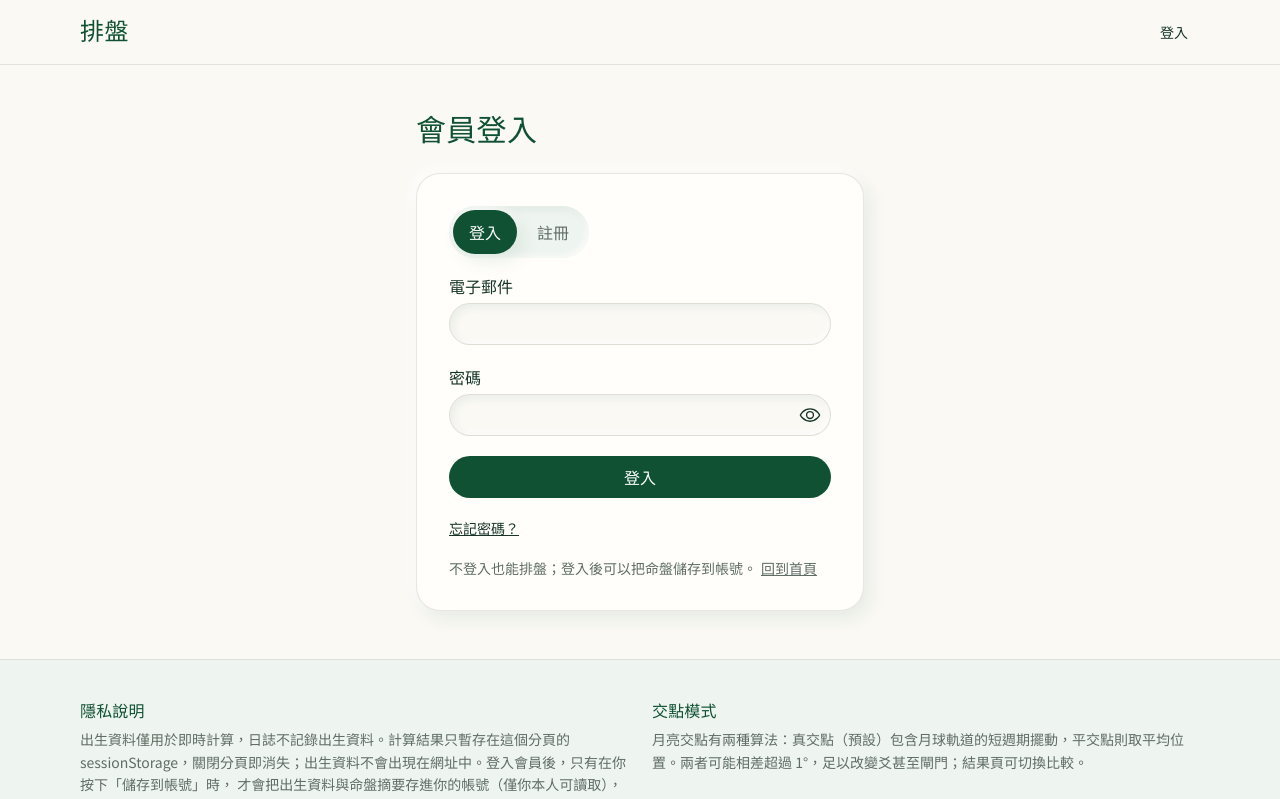
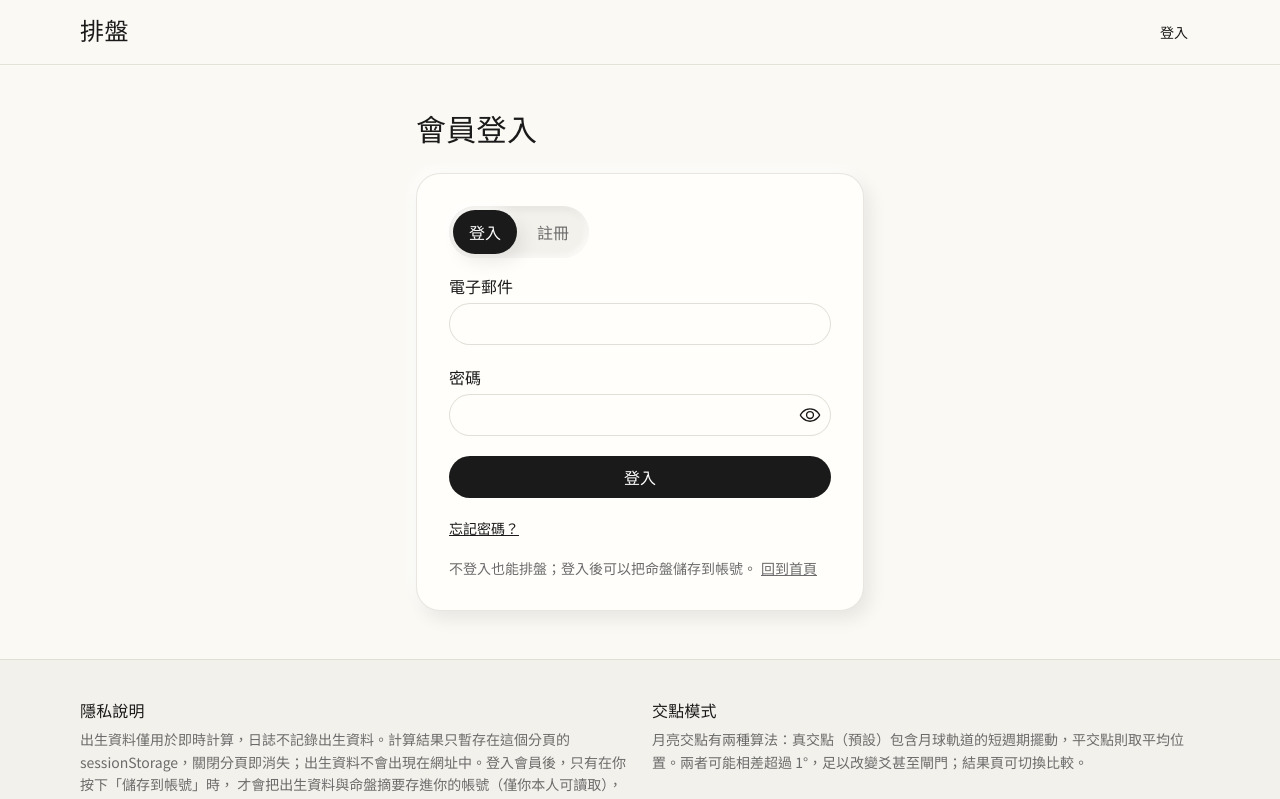
Before and after one commit to nikitaplanet/seeMyself, a Next.js app: page /login in a window 1280 px wide. Shown: the top 799 px of the page. Built offline with nearby package versions, Linux system fonts and the light colour scheme; no server answers.

Commit message:
[style] 樣式調整

```diff
--- a/src/app/globals.css
+++ b/src/app/globals.css
@@ -4,38 +4,34 @@
 
 /*
  * Calm / System — softer digital space.
- * Palette: Forest · Mint · Ivory · Stone. Light is the only theme.
+ * Palette: Ink · Mint · Ivory · Stone. Light is the only theme.
  */
 :root {
     color-scheme: light;
 
-  --forest: #0f5132;
+    --ink: #1a1a1a;
     --mint: #b7d9c1;
     --ivory: #faf9f4;
     --stone: #d6d3c8;
 
     /* app */
     --app-bg: var(--ivory);
-  --app-fg: #163528;
-  --app-muted: #5f6d65;
+    --app-fg: var(--ink);
+    --app-muted: #6b6b6b;
     --app-border: var(--stone);
     --app-surface: #fffefb;
-  --app-surface-2: #eef4ef;
-  --app-accent: var(--forest);
+    --app-surface-2: #f3f1eb;
+    --app-accent: var(--ink);
     --app-accent-fg: #ffffff;
     --app-danger: #9b2c2c;
     --app-warning: #8a5a00;
-  --app-focus: var(--forest);
+    --app-focus: var(--ink);
     --app-mint: var(--mint);
 
     --radius-card: 1.5rem;
     --radius-control: 9999px;
-  --shadow-soft:
-    6px 8px 18px rgb(15 81 50 / 0.08),
-    -4px -4px 14px rgb(255 255 255 / 0.85);
-  --shadow-inset:
-    inset 3px 3px 8px rgb(15 81 50 / 0.07),
-    inset -2px -2px 6px rgb(255 255 255 / 0.9);
+    --shadow-soft: 6px 8px 18px rgb(0 0 0 / 0.08), -4px -4px 14px rgb(255 255 255 / 0.85);
+    --shadow-inset: inset 3px 3px 8px rgb(0 0 0 / 0.07), inset -2px -2px 6px rgb(255 255 255 / 0.9);
 
     /* BodyGraph — keep domain semantics; soften inactive to ivory/stone */
     --hd-personality: #1a1a1a;
@@ -47,8 +43,8 @@
     --hd-red: #eb5757;
     --hd-brown: #b08968;
     --hd-center-stroke: #a8a59c;
-  --hd-center-stroke-defined: var(--forest);
-  --hd-gate-on: var(--forest);
+    --hd-center-stroke-defined: var(--ink);
+    --hd-gate-on: var(--ink);
     --hd-gate-on-text: #ffffff;
     --hd-gate-off: rgb(255 255 255 / 0.7);
     --hd-gate-off-text: #4a4a4a;
@@ -60,7 +56,7 @@
     --ziwei-soul-bg: #f3ead6;
     --ziwei-scope-bg: #d9ebd8;
 
-  --bazi-header: var(--forest);
+    --bazi-header: var(--ink);
     --bazi-header-fg: #ffffff;
     --bazi-note: #eef4ef;
     --bazi-xi: #dcebd9;
@@ -84,12 +80,12 @@
     --color-mint: var(--app-mint);
     --color-personality: var(--hd-personality);
     --color-design: var(--hd-design);
-  --font-sans: var(--font-sans-face), 'Noto Sans TC', 'PingFang TC', 'Microsoft JhengHei',
-    sans-serif;
+    --font-sans:
+        var(--font-sans-face), 'Noto Sans TC', 'PingFang TC', 'Microsoft JhengHei', sans-serif;
     --font-serif: var(--font-serif-face), 'Noto Serif TC', 'Songti TC', 'PMingLiU', serif;
     --radius-card: 1.5rem;
     --radius-pill: 9999px;
-  --shadow-soft: 6px 8px 18px rgb(15 81 50 / 0.08), -4px -4px 14px rgb(255 255 255 / 0.85);
+    --shadow-soft: 6px 8px 18px rgb(0 0 0 / 0.08), -4px -4px 14px rgb(255 255 255 / 0.85);
 }
 
 html {
@@ -125,9 +121,8 @@ h6 {
 
 .surface-inset {
     border-radius: var(--radius-control);
-  border: 1px solid rgb(214 211 200 / 0.45);
-  background: var(--app-bg);
-  box-shadow: var(--shadow-inset);
+    border: 1px solid rgb(214 211 200 / 0.7);
+    background: var(--app-surface);
 }
 
 .btn-primary {
@@ -213,8 +208,8 @@ h6 {
 .mantine-Input-input {
     border-radius: var(--radius-control) !important;
     border-color: rgb(214 211 200 / 0.7) !important;
-  background: var(--app-bg) !important;
-  box-shadow: var(--shadow-inset);
+    background: var(--app-surface) !important;
+    box-shadow: none;
 }
 
 .mantine-Button-root {
@@ -236,6 +231,18 @@ h6 {
 .mantine-Radio-radio:checked {
     background-color: var(--app-accent);
     border-color: var(--app-accent);
+}
+
+.mantine-Checkbox-body,
+.mantine-Radio-body {
+    align-items: flex-start;
+}
+
+.mantine-Checkbox-inner,
+.mantine-Radio-inner {
+    display: flex;
+    align-items: center;
+    min-height: 1.5em;
 }
 
 .mantine-Tabs-list {
--- a/src/app/layout.tsx
+++ b/src/app/layout.tsx
@@ -1,5 +1,5 @@
 import { mantineHtmlProps } from '@mantine/core';
-import type { Metadata } from 'next';
+import type { Metadata, Viewport } from 'next';
 import { Noto_Sans_TC, Noto_Serif_TC } from 'next/font/google';
 import Link from 'next/link';
 import { SiteFooter } from '@/components/SiteFooter';
@@ -27,6 +27,13 @@ export const metadata: Metadata = {
         '輸入一次出生資料，同時排出人類圖、紫微斗數與八字命盤。未登入時資料僅用於即時計算、不保存；登入後可自行選擇把命盤儲存到帳號。',
 };
 
+export const viewport: Viewport = {
+    width: 'device-width',
+    initialScale: 1,
+    userScalable: false,
+    viewportFit: 'cover',
+};
+
 export default function RootLayout({ children }: LayoutProps<'/'>) {
     return (
         <html
@@ -52,10 +59,7 @@ export default function RootLayout({ children }: LayoutProps<'/'>) {
                         <UserNav />
                     </div>
                 </header>
-        <main
-          id="main"
-          className="mx-auto w-full max-w-6xl flex-1 px-4 py-8 sm:py-12"
-        >
+                <main id="main" className="mx-auto w-full max-w-6xl flex-1 px-4 py-8 sm:py-12">
                     {children}
                 </main>
                 <SiteFooter />
--- a/src/app/page.tsx
+++ b/src/app/page.tsx
@@ -1,4 +1,3 @@
-import { Paper } from '@mantine/core';
 import { BirthForm } from '@/components/BirthForm';
 import { MantineRoot } from '@/components/MantineRoot';
 
@@ -6,18 +5,14 @@ export default function Home() {
     return (
         <div className="mx-auto flex max-w-2xl flex-col gap-6">
             <div className="flex flex-col gap-3">
-        <h1 className="font-serif text-3xl font-medium tracking-wide sm:text-4xl">
-          排盤
-        </h1>
+                <h1 className="font-serif text-3xl font-medium tracking-wide sm:text-4xl">排盤</h1>
                 <p className="text-muted leading-relaxed">
                     輸入一次出生日期、時間、地點與性別，同時排出人類圖（個性／設計 26
                     顆星體啟動）、紫微斗數十二宮與八字命盤。
                 </p>
             </div>
             <MantineRoot>
-        <Paper withBorder radius="md" shadow="md" className="p-5 sm:p-8">
                 <BirthForm />
-        </Paper>
             </MantineRoot>
         </div>
     );
--- a/src/components/MantineRoot.tsx
+++ b/src/components/MantineRoot.tsx
@@ -13,37 +13,36 @@ import { DatesProvider } from '@mantine/dates';
 // Mantine is used for the input form and the account UI (login, /charts, save dialog). Everything else keeps its own
 // Tailwind styling; see src/app/mantine.css for how the cascade layers keep the two apart.
 
-/** Shade 6 is Forest (--app-accent): #0f5132. */
+/** Shade 6 is Ink (--app-accent): #1a1a1a. */
 const ACCENT: MantineColorsTuple = [
-  '#e8f2ec',
-  '#d2e5da',
-  '#b7d9c1',
-  '#8fbe9c',
-  '#5f9774',
-  '#357a54',
-  '#0f5132',
-  '#0c4229',
-  '#093420',
-  '#062517',
+    '#f5f5f5',
+    '#e8e8e8',
+    '#d4d4d4',
+    '#b0b0b0',
+    '#888888',
+    '#5c5c5c',
+    '#1a1a1a',
+    '#141414',
+    '#0d0d0d',
+    '#000000',
 ];
-/** Stone greys matching Ivory / Stone tokens (gray-4 ≈ --app-border). */
+/** Warm greys matching Ivory / Stone tokens (gray-4 ≈ --app-border). */
 const GRAY: MantineColorsTuple = [
     '#faf9f4',
-  '#eef4ef',
+    '#f3f1eb',
     '#e6e3dc',
     '#ddd9d0',
     '#d6d3c8',
     '#a9a69f',
-  '#7a7f78',
-  '#5f6d65',
-  '#2f4338',
-  '#163528',
+    '#7a7a7a',
+    '#6b6b6b',
+    '#3d3d3d',
+    '#1a1a1a',
 ];
 
 const FONT_SANS =
     'var(--font-sans-face), "Noto Sans TC", "PingFang TC", "Microsoft JhengHei", sans-serif';
-const FONT_SERIF =
-  'var(--font-serif-face), "Noto Serif TC", "Songti TC", "PMingLiU", serif';
+const FONT_SERIF = 'var(--font-serif-face), "Noto Serif TC", "Songti TC", "PMingLiU", serif';
 
 const theme = createTheme({
     fontFamily: FONT_SANS,
@@ -64,9 +63,9 @@ const theme = createTheme({
     },
     defaultRadius: 'md',
     shadows: {
-    sm: '4px 6px 12px rgb(15 81 50 / 0.06), -2px -2px 8px rgb(255 255 255 / 0.8)',
-    md: '6px 8px 18px rgb(15 81 50 / 0.08), -4px -4px 14px rgb(255 255 255 / 0.85)',
-    lg: '10px 14px 28px rgb(15 81 50 / 0.1), -6px -6px 18px rgb(255 255 255 / 0.9)',
+        sm: '4px 6px 12px rgb(0 0 0 / 0.06), -2px -2px 8px rgb(255 255 255 / 0.8)',
+        md: '6px 8px 18px rgb(0 0 0 / 0.08), -4px -4px 14px rgb(255 255 255 / 0.85)',
+        lg: '10px 14px 28px rgb(0 0 0 / 0.1), -6px -6px 18px rgb(255 255 255 / 0.9)',
     },
     components: {
         Button: {
--- a/src/components/charts/NewChartView.tsx
+++ b/src/components/charts/NewChartView.tsx
@@ -1,17 +1,13 @@
 'use client';
 
-import { Paper, Stack } from '@mantine/core';
+import { Stack } from '@mantine/core';
 import Link from 'next/link';
 import { useRouter } from 'next/navigation';
 import { useEffect, useId, useState } from 'react';
 import { BirthForm } from '@/components/BirthForm';
 import { loginUrl } from '@/lib/auth/redirect';
 import { useAuth } from '@/lib/auth/useAuth';
-import {
-  normalizeChartMeta,
-  type ChartMeta,
-  type MetaErrors,
-} from '@/lib/charts/mapping';
+import { normalizeChartMeta, type ChartMeta, type MetaErrors } from '@/lib/charts/mapping';
 import { insertChart } from '@/lib/charts/repo';
 import type { StoredChart } from '@/lib/ui/chartClient';
 import { ChartMetaFields } from './ChartMetaFields';
@@ -35,15 +31,9 @@ export function NewChartView() {
         if (auth.status === 'signedOut') router.replace(loginUrl('/charts/new'));
     }, [auth.status, router]);
 
-  if (auth.status === 'unavailable')
-    return <p className="text-muted">網站尚未設定會員功能。</p>;
+    if (auth.status === 'unavailable') return <p className="text-muted">網站尚未設定會員功能。</p>;
     if (auth.status !== 'signedIn')
-    return (
-      <div
-        aria-hidden="true"
-        className="hd-skeleton h-96 rounded-lg bg-surface-2"
-      />
-    );
+        return <div aria-hidden="true" className="hd-skeleton h-96 rounded-lg bg-surface-2" />;
 
     function validateExtra(): boolean {
         const res = normalizeChartMeta(meta);
@@ -67,7 +57,6 @@ export function NewChartView() {
 
     return (
         <div className="flex flex-col gap-6">
-      <Paper withBorder radius="md" className="p-5 sm:p-8">
             <BirthForm
                 submitLabel="計算並儲存"
                 validateExtra={validateExtra}
@@ -83,7 +72,6 @@ export function NewChartView() {
                     </Stack>
                 }
             />
-      </Paper>
             <p className="text-sm">
                 <Link href="/charts" className="underline hover:text-accent">
                     返回我的命盤
```
Also changed, not shown: src/components/BirthForm.tsx (+64 -98 lines), src/components/PlaceAutocomplete.tsx (+27 -20 lines), src/components/charts/ChartMetaFields.tsx (+12 -21 lines). Lines whose indentation alone changed are shown as unchanged.
